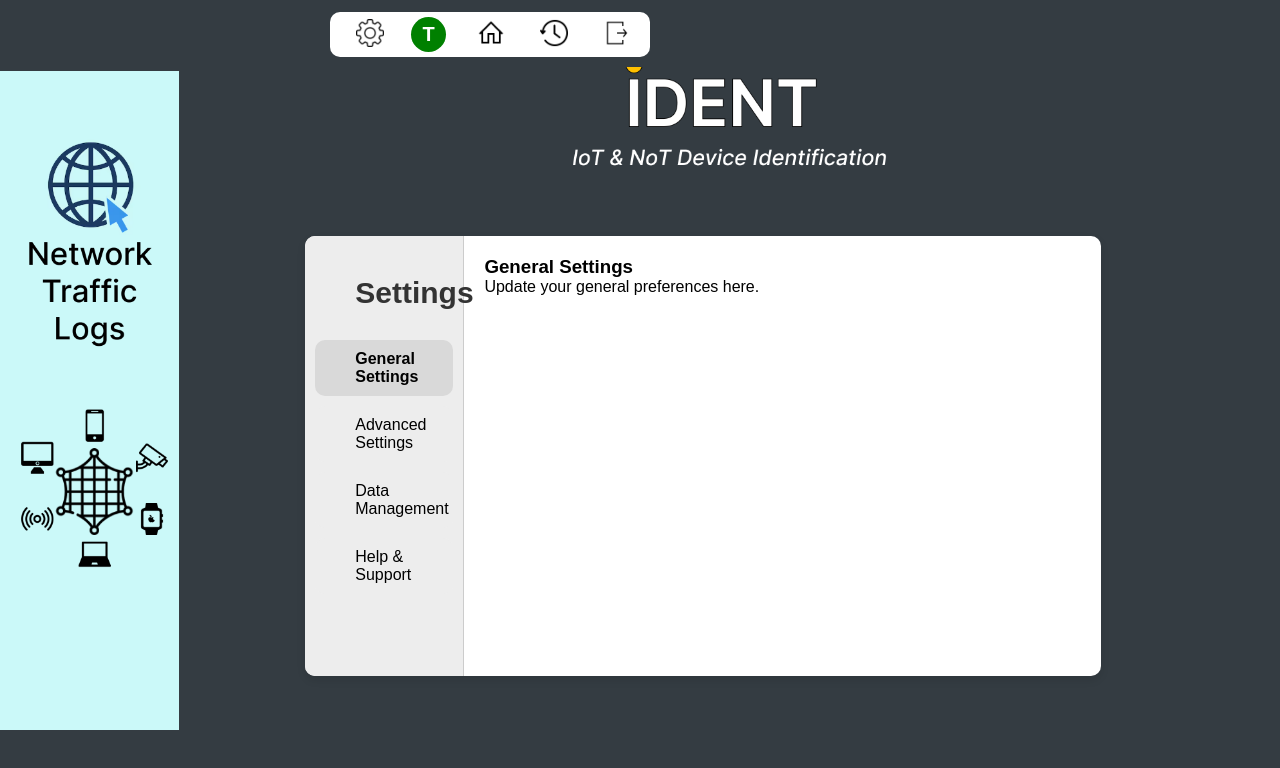
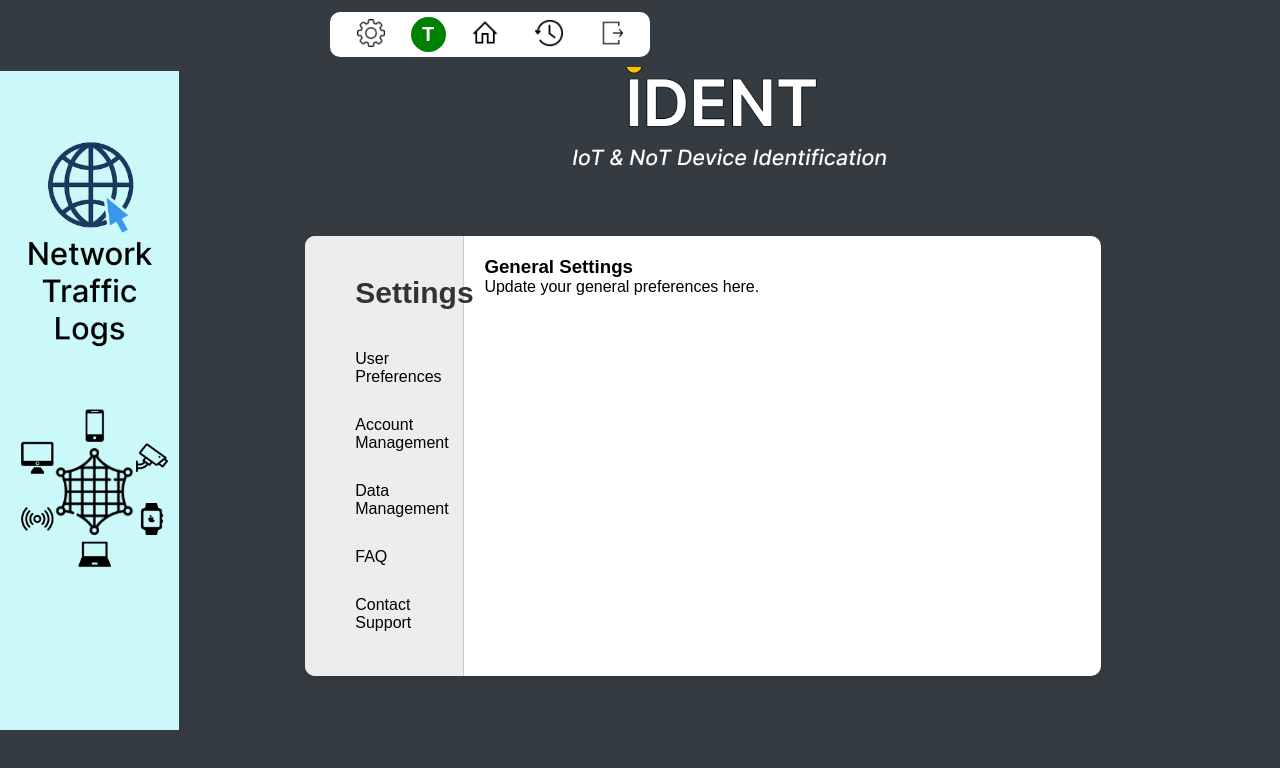
Before and after one commit to TalFlint1/iot-not-identification, a React (Create React App) app: page /result in a window 1280 px wide. Both pictures are taken after a click on the button 370 px from the left and 34 px from the top of the page. Shown: the top 768 px of the page. Built offline with nearby package versions, Linux system fonts and the light colour scheme.

Commit message:
reorganizing Settings screen structure

```diff
--- a/src/components/SettingsScreen.js
+++ b/src/components/SettingsScreen.js
@@ -14,16 +14,11 @@ const SettingsScreen = () => {
   const username = "Tal";
 
   const menuItems = [
-    {
-      title: "General Settings",
-      children: ["User Preferences", "Account Management"],
-    },
-    { title: "Advanced Settings" },
+    { title: "User Preferences",},
+    { title: "Account Management" },
     { title: "Data Management" },
-    {
-      title: "Help & Support",
-      children: ["FAQ", "Contact Support"],
-    },
+    { title: "FAQ" },
+    { title: "Contact Support" },
   ];
 
   const faqData = [
@@ -51,10 +46,6 @@ const SettingsScreen = () => {
       answer:
         "Try uploading different network data samples. If issues persist, contact support.",
     },
-    {
-      question: "How can I reset my settings?",
-      answer: "Go to 'Advanced Settings' and select 'Reset to Default' to restore the original configuration.",
-    },
   ];
 
   const toggleFAQ = (index) => {
@@ -66,7 +57,7 @@ const SettingsScreen = () => {
   };
 
   const toggleExpand = (tab) => {
-    setExpandedTab(expandedTab === tab ? null : tab); // Toggle for all sections
+    setExpandedTab(expandedTab === tab ? null : tab);
   };
 
 
@@ -126,8 +117,6 @@ const SettingsScreen = () => {
           </div>
         );
 
-      case "Advanced Settings":
-        return <div><h3>Advanced Settings</h3><p>Configure advanced options.</p></div>;
       case "Data Management":
         return (
           <div>
--- a/src/components/UpperBar.js
+++ b/src/components/UpperBar.js
@@ -71,8 +71,6 @@ const UpperBar = ({ username }) => {
                 display: "flex",
                 alignItems: "center",
                 justifyContent: "center",
-                marginLeft: "3px", // Slightly adjust left margin to balance the gap
-                marginRight: "3px", // Slightly adjust right margin to balance the gap
             }}
         >
             <span
```
